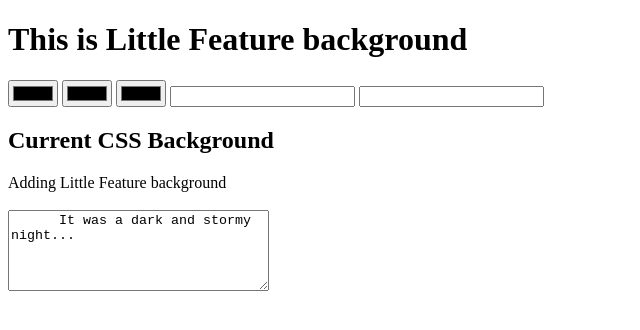
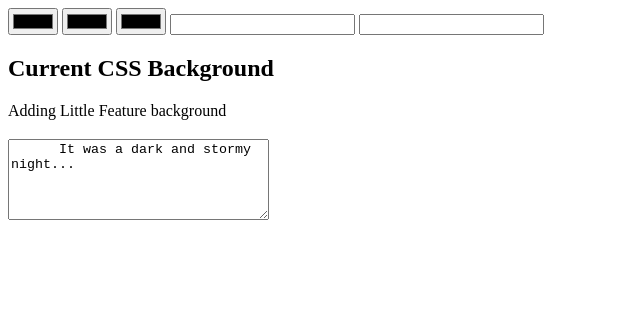
Before and after one commit to Filat1/background-generator10, a plain HTML site: page index.html in a window 1280 px wide. Shown: the whole page, without its empty margins (0-640 px from the left). Drawn offline with Linux system fonts and the light colour scheme.

Commit message:
created conflict

```diff
--- a/index.html
+++ b/index.html
@@ -7,7 +7,6 @@
 </head>
 
 <body>
-  <h1>This is Little Feature background</h1>
   <input class="color1" type="color">
   <input class="color2" type="color">
   <input class="color3" type="color">
```
